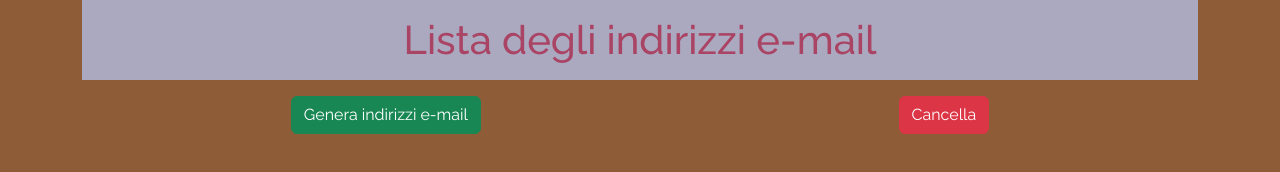
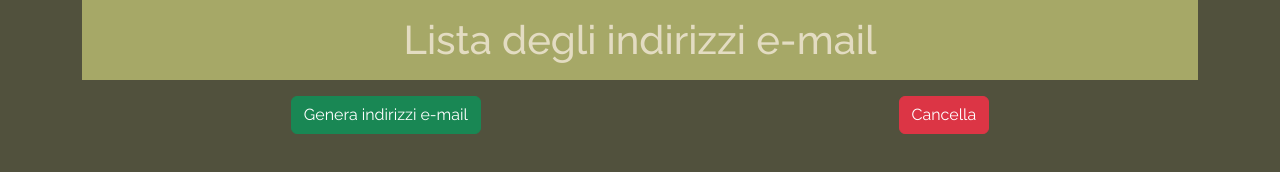
Before and after one commit to EnricoGenovese/js-email-list, a plain HTML site: page index.html in a window 1280 px wide. Drawn offline with nearby package versions, Linux system fonts and the light colour scheme.

Commit message:
change color palette;

```diff
--- a/css/style.css
+++ b/css/style.css
@@ -1,9 +1,9 @@
 /* Root */
 :root {
-    --bg-body: #8F5C38;
-    --bg-h1: #ABA9BF;
-    --text-main: #2c292b;
-    --text-constrast: #AA4465;
+    --bg-body: #51513D;
+    --bg-h1: #A6A867;
+    --text-main: #1B2021;
+    --text-constrast: #E3DCC2;
 }
 
 /* Elementi della pagina */
```
